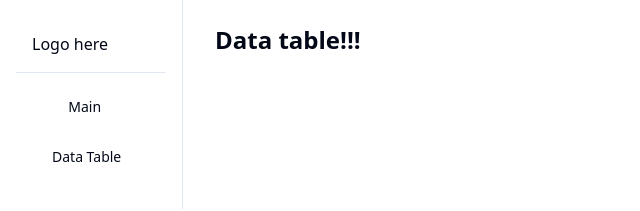
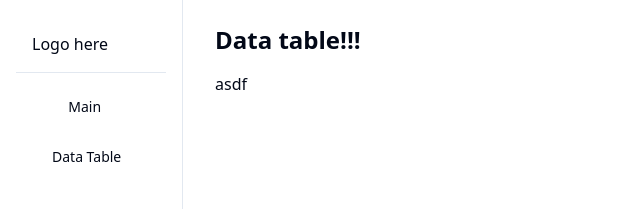
Before and after one commit to certunia/shadcn_demo, a React (Vite) app: page /about in a window 1280 px wide. Shown: the top 211 px of the page, without its empty margins (0-640 px from the left). Built offline with nearby package versions, Linux system fonts and the light colour scheme.

Commit message:
fixing build

```diff
--- a/src/routes/__root.tsx
+++ b/src/routes/__root.tsx
@@ -37,14 +37,10 @@ export const Route = createRootRoute({
           </ScrollArea>
         </div>
         <div className='content p-4 w-full'>
-          <Outlet setPageTitle={setPageTitle}/>
+          <Outlet/>
         </div>
       </div>
       {/* <TanStackRouterDevtools /> */}
     </>
   ),
 })
-
-function setPageTitle(title: string) {
-  document.title = title
-}
--- a/src/routes/about.lazy.tsx
+++ b/src/routes/about.lazy.tsx
@@ -8,7 +8,7 @@ export const Route = createLazyFileRoute('/about')({
 function Index() {
   return (
     <ContentWrapper title="Data table!!!">
-
+      <div>asdf</div>
     </ContentWrapper>
   )
 }
```
